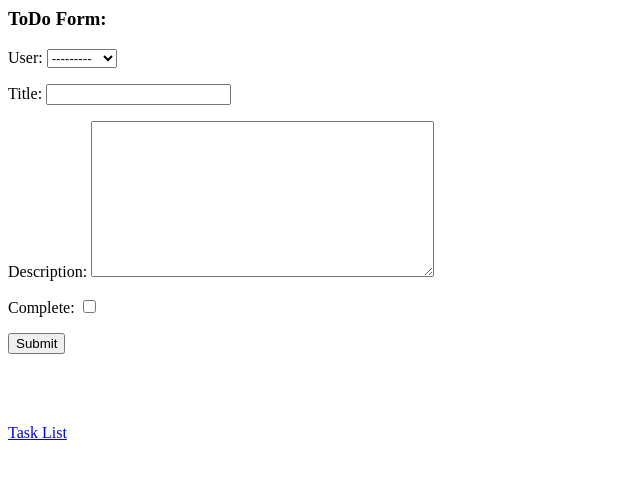
After one commit to abmAsadullah/django-todo, a Django app: page /task-create/ in a window 1280 px wide. The commit adds this page. Shown: the top 479 px of the page, without its empty margins (0-640 px from the left). Run offline with Django 4.2, Linux system fonts and the light colour scheme; data comes from the database, SQL or seed files in the repository; both versions use the stored data as it was after the commit.

Commit message:
Add create method

```diff
--- a/base/templates/base/task.html
+++ b/base/templates/base/task.html
@@ -1 +1,4 @@
 <h1>Task: {{task}}</h1>
+
+<br><br><br>
+<a href="{% url 'tasks' %}">Task List</a>
--- /dev/null
+++ b/base/templates/base/task_form.html
@@ -0,0 +1,10 @@
+<h3>ToDo Form:</h3>
+
+<form method="POST" action="">
+    {% csrf_token %}
+    {{form.as_p}}
+    <input type="submit" value="Submit">
+</form>
+
+<br><br><br>
+<a href="{% url 'tasks' %}">Task List</a>
--- a/base/templates/base/task_list.html
+++ b/base/templates/base/task_list.html
@@ -14,3 +14,5 @@
         <h3>No Items</h3>
     {% endfor %}
 </table>
+<br><br><br>
+<a href="{% url 'task-create' %}">Add Task</a>
--- a/base/urls.py
+++ b/base/urls.py
@@ -1,7 +1,8 @@
 from django.urls import path
-from .views import TaskList, TaskDetail
+from .views import TaskList, TaskDetail, TaskCreate
 
 urlpatterns = [
     path('', TaskList.as_view(), name='tasks'),
-    path('task/<int:pk>/', TaskDetail.as_view(), name='task')
+    path('task/<int:pk>/', TaskDetail.as_view(), name='task'),
+    path('task-create/', TaskCreate.as_view(), name='task-create'),
 ]
--- a/base/views.py
+++ b/base/views.py
@@ -1,6 +1,10 @@
 from django.shortcuts import render
 from django.views.generic.list import ListView
 from django.views.generic.detail import DetailView
+from django.views.generic.edit import CreateView
+from django.urls import reverse_lazy
+
+
 from .models import Task
 
 
@@ -12,3 +16,8 @@ class TaskDetail(DetailView):
     model = Task
     context_object_name = 'task'
     template_name = 'base/task.html'
+
+class TaskCreate(CreateView):
+    model = Task
+    fields = '__all__'
+    success_url = reverse_lazy('tasks')
```
Also changed, not shown: db.sqlite3.
